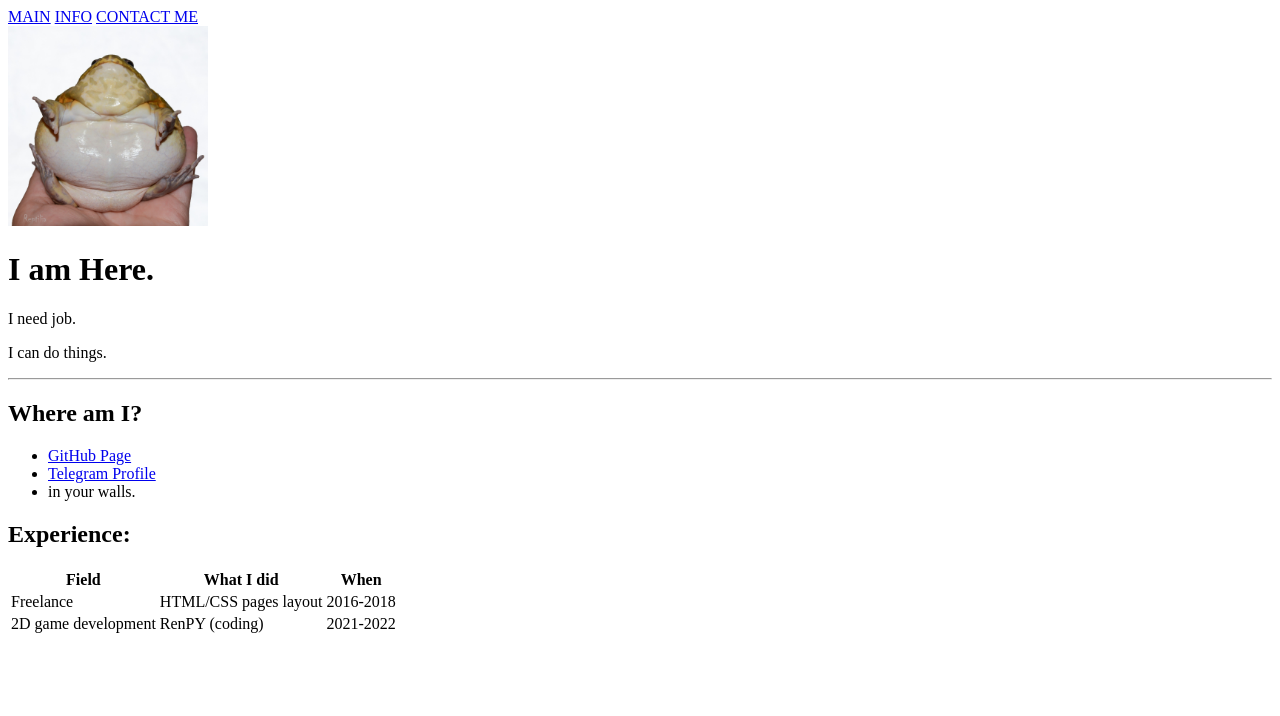
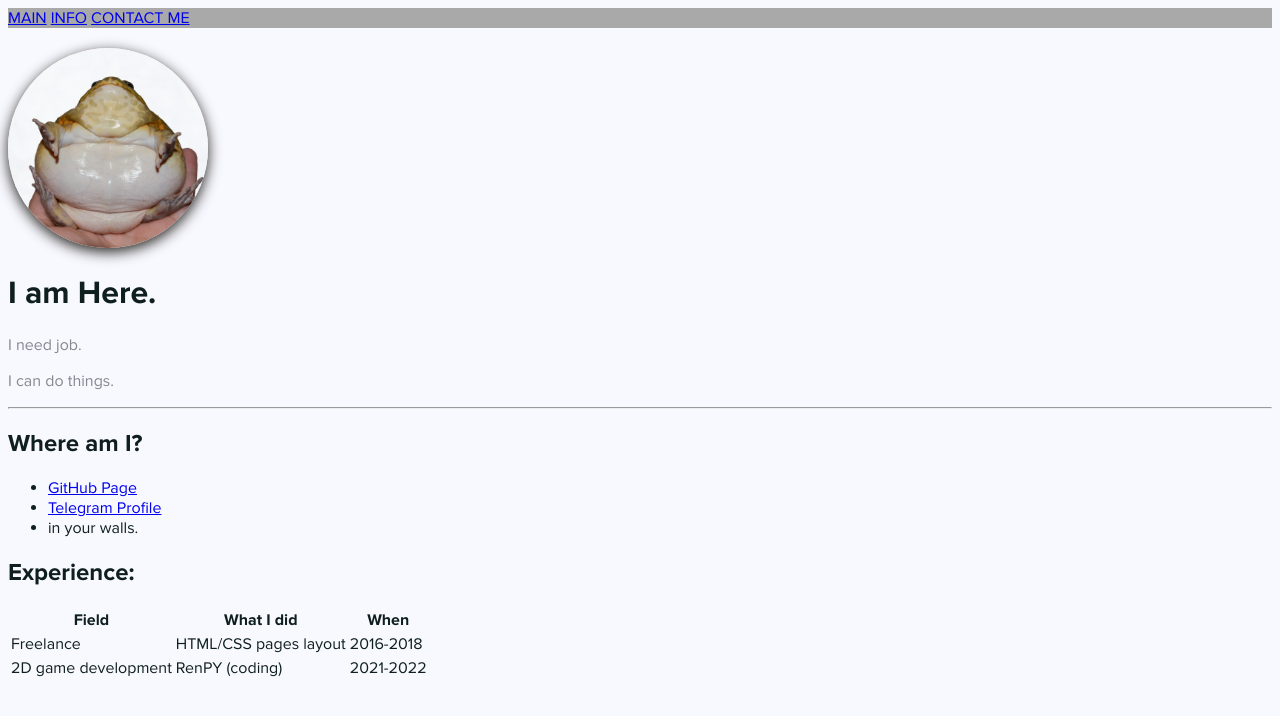
Before and after one commit to tuntem8one/simple-css-html, a website: page index.html in a window 1280 px wide. Drawn offline with Linux system fonts and the light colour scheme.

Commit message:
added some css, custom font

```diff
--- a/index.html
+++ b/index.html
@@ -2,20 +2,23 @@
 <html lang="en">
 <head>
     <meta charset="UTF-8">
-    <title>Tuntem8one</title>
+    <title>Tuntem8one Data Page</title>
+    <link rel="stylesheet" href="styles.css">
 </head>
-
 <body>
-<navbar>
+<nav>
     <a href="index.html">MAIN</a>
     <a href="info.html">INFO</a>
     <a href="contact.html">CONTACT ME</a>
-</navbar>
+</nav>
 <br>
-<img src="image/phrog.jpg" width="200" alt="image of a frog">
-<h1>I am Here.</h1>
-<p>I need job.</p>
-<p>I can do things.</p>
+<div class="info">
+    <img src="image/phrog.jpg" alt="an image of a frog" class="frogger">
+    <h1>I am Here.</h1>
+    <p>I need job.</p>
+    <p>I can do things.</p>
+</div>
+
 <hr>
 <h2>Where am I?</h2>
 <ul>
--- /dev/null
+++ b/styles.css
@@ -0,0 +1,38 @@
+@font-face {
+    font-family: 'Proxima Nova';
+    src: url('proxima_nova/proximanova_regular.ttf') format('truetype');
+    font-weight: normal;
+    font-style: normal;
+}
+@font-face {
+    font-family: 'Proxima Nova';
+    src: url('proxima_nova/proximanova_bold.otf') format('truetype');
+    font-weight: bold;
+    font-style: normal;
+}
+
+body {
+    background-color: ghostwhite;
+    color: #0f1f1f;
+    font-size: 16px;
+    /* Helvetica will be used if custom won't load */
+    font-family: "Proxima Nova", Helvetica serif;
+    /* font: normal 16px sans-serif as alternative */
+}
+
+nav {
+    background-color: darkgrey;
+}
+
+.frogger {
+    /* pic */
+    width: 200px;
+    border-radius: 50%;
+    /* x, y, spread, color */
+    box-shadow: 0px 4px 14px #252520;
+}
+.info p {
+    /* all <p>'s in div class info */
+    color:#89868f;
+
+}
```
Also changed, not shown: contact.html (+4 -4 lines), info.html (+4 -3 lines), proxima_nova/proximanova_black.otf (added), proxima_nova/proximanova_black.ttf (added), proxima_nova/proximanova_blackit.otf (added), proxima_nova/proximanova_bold.otf (added), proxima_nova/proximanova_boldit.otf (added), proxima_nova/proximanova_extrabold.otf (added), proxima_nova/proximanova_light.otf (added), proxima_nova/proximanova_regular.ttf (added).
